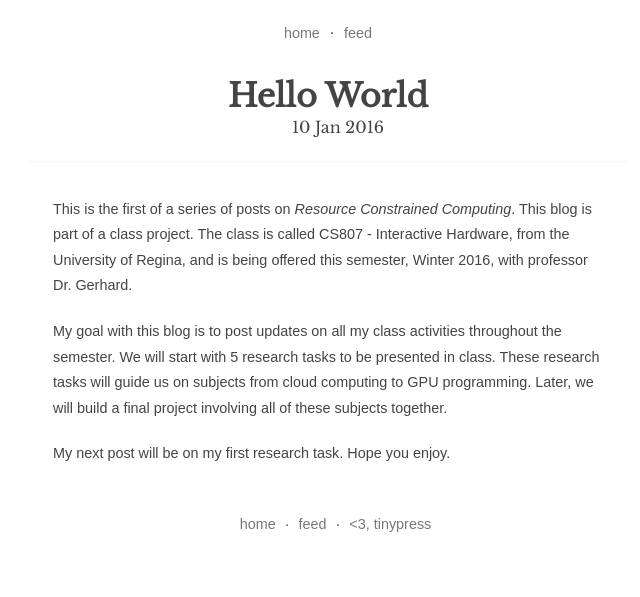
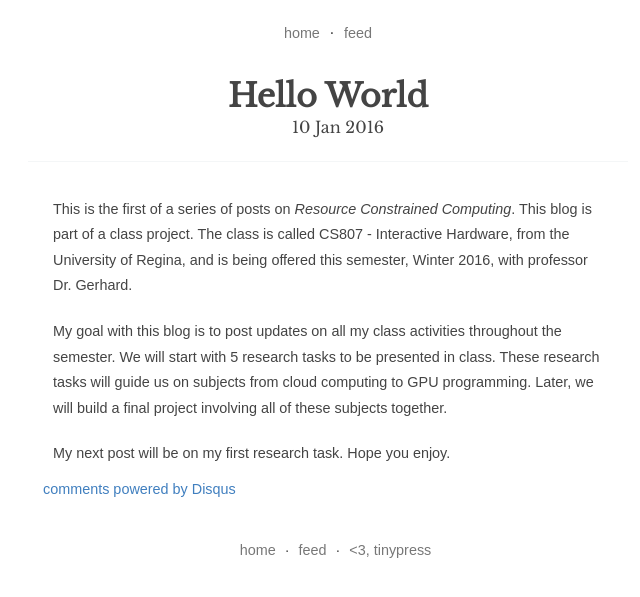
Before and after one commit to jhonatanoliveira/cs807-notebook, a Jekyll site: the page built from _posts/2016-01-10-hello-world.markdown, in a window 1280 px wide. Shown: the top 597 px of the page, without its empty margins (312-952 px from the left). Built offline with Jekyll 4.4.1, drawn with Linux system fonts in a browser that asks for light colours; some of the changed lines change nothing that is shown.

Commit message:
removing the flag to comment

```diff
--- a/_config.yml
+++ b/_config.yml
@@ -4,4 +4,3 @@ markdown: kramdown
 url: http://jhonatanoliveira.github.io
 title: CS807 Notebook
 paginate: 5
-comments: true
--- a/_includes/comments.html
+++ b/_includes/comments.html
@@ -1,4 +1,3 @@
-{% if page.comments %}
 <div id="disqus_thread"></div>
 <script type="text/javascript">
     /* * * CONFIGURATION VARIABLES: EDIT BEFORE PASTING INTO YOUR WEBPAGE * * */
@@ -15,4 +14,3 @@
 </script>
 <noscript>Please enable JavaScript to view the <a href="http://disqus.com/?ref_noscript">comments powered by Disqus.</a></noscript>
 <a href="http://disqus.com" class="dsq-brlink">comments powered by <span class="logo-disqus">Disqus</span></a>
-{% endif %}
```
Lines whose indentation alone changed are shown as unchanged.
